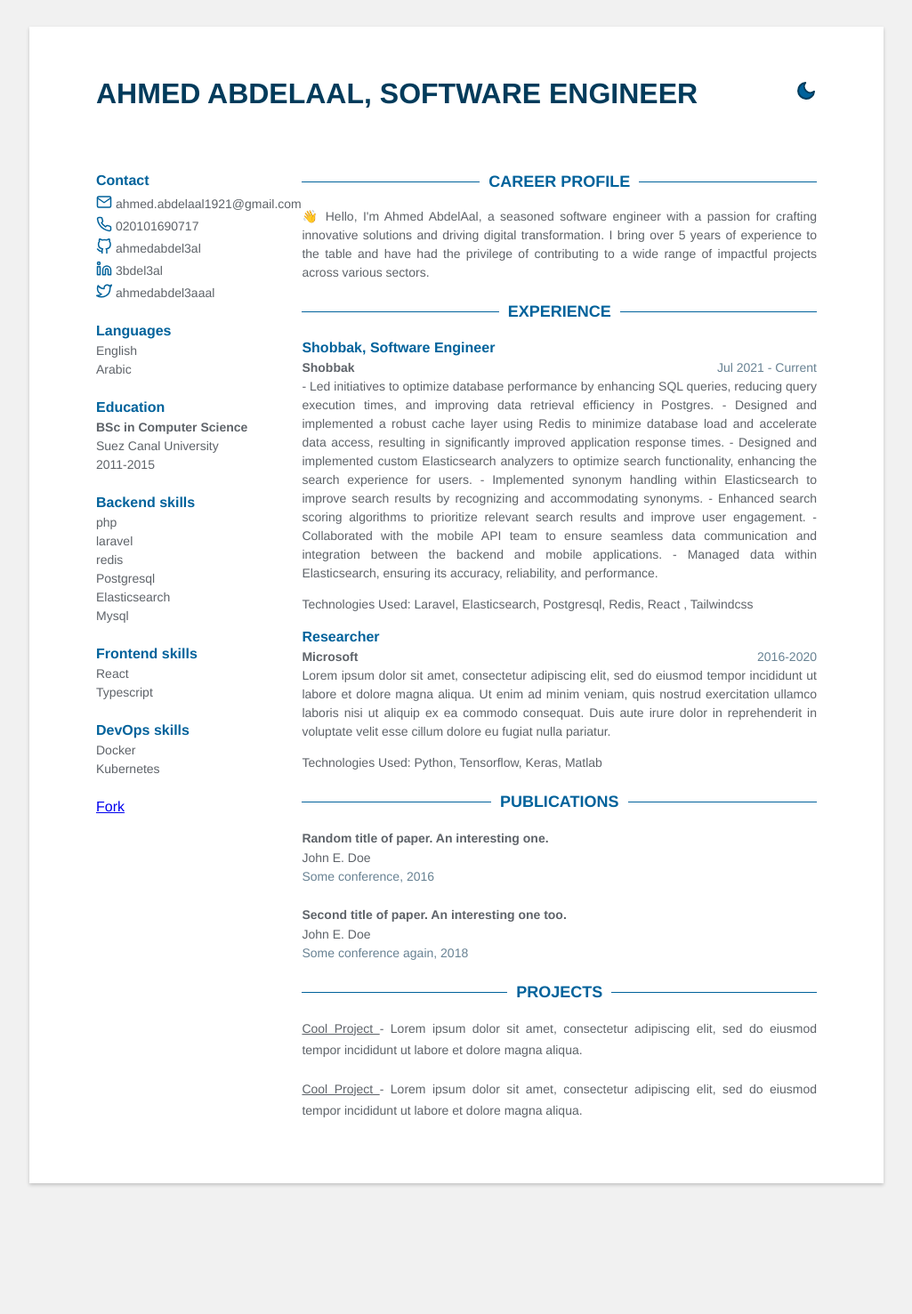
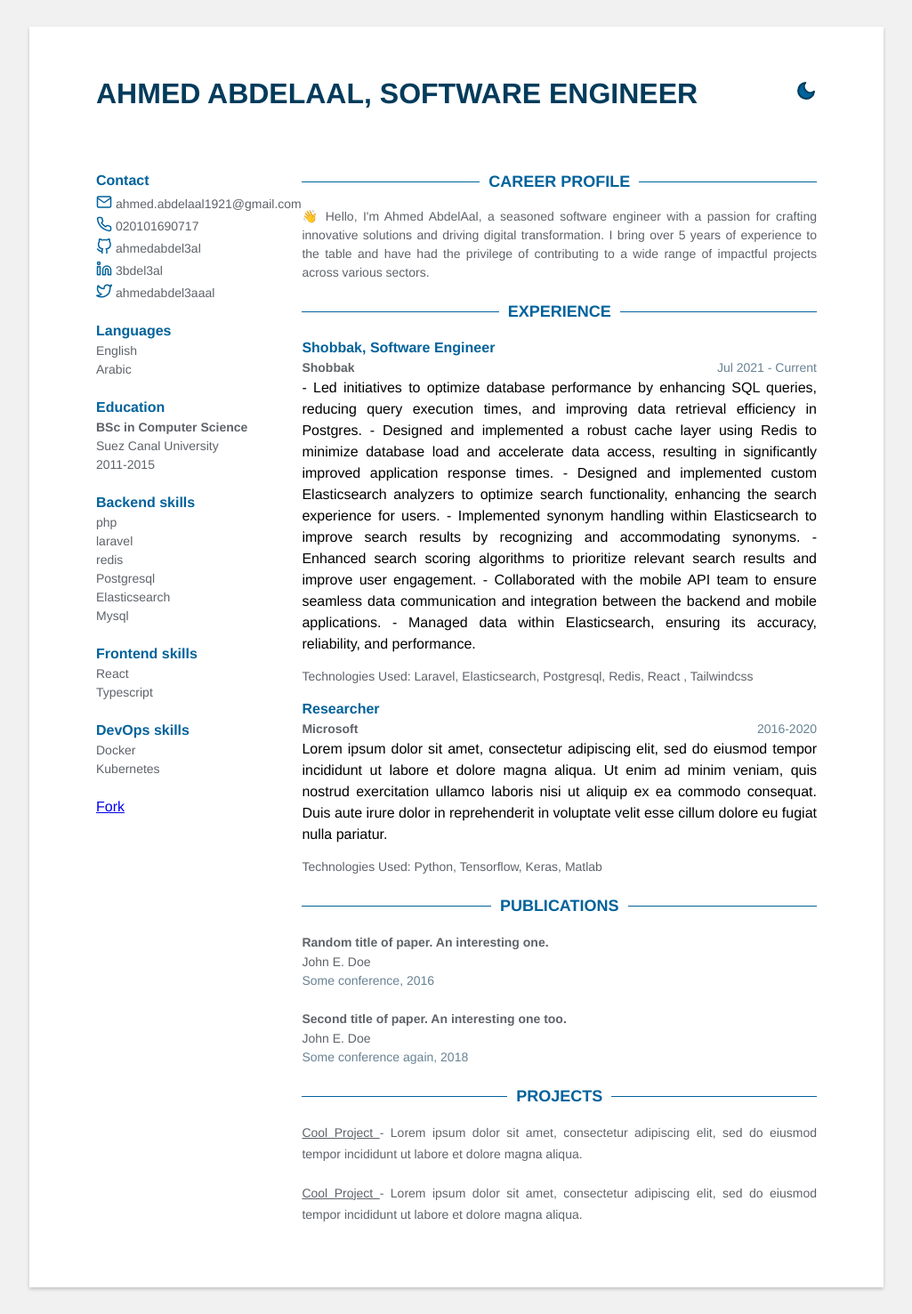
Before and after one commit to ahmedabdel3al/ahmedabdel3al.github.io, a Jekyll site: the page built from index.html, in a window 1280 px wide. Shown: the whole page at 89% size, without its empty margins (127-1152 px from the left). Built offline with Jekyll 4.4.1, drawn with Linux system fonts in a browser that asks for light colours; before the commit the page ends 1360 px from its top, so only the background shows below that.

Commit message:
Update experience.html

```diff
--- a/_includes/experience.html
+++ b/_includes/experience.html
@@ -12,7 +12,7 @@
                 <span class="time">{{exp.time}}</span>
             </div>
              {% for detail in exp.details  %}
-               <div class="details">{{detail}}</div>
+               <div class="skill">{{detail}}</div>
             {% endfor %}
             <p class="technologies">Technologies Used: {{exp.technologies_used}}</p>
         </div>
```
